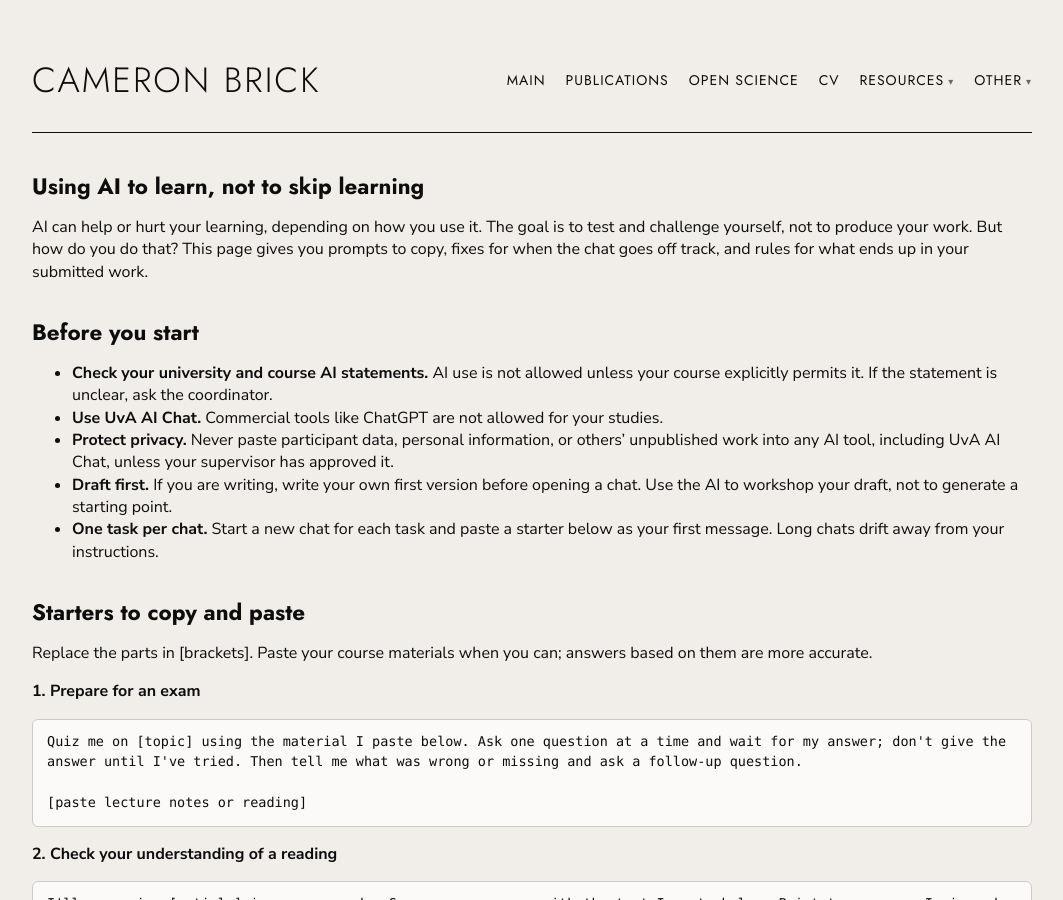
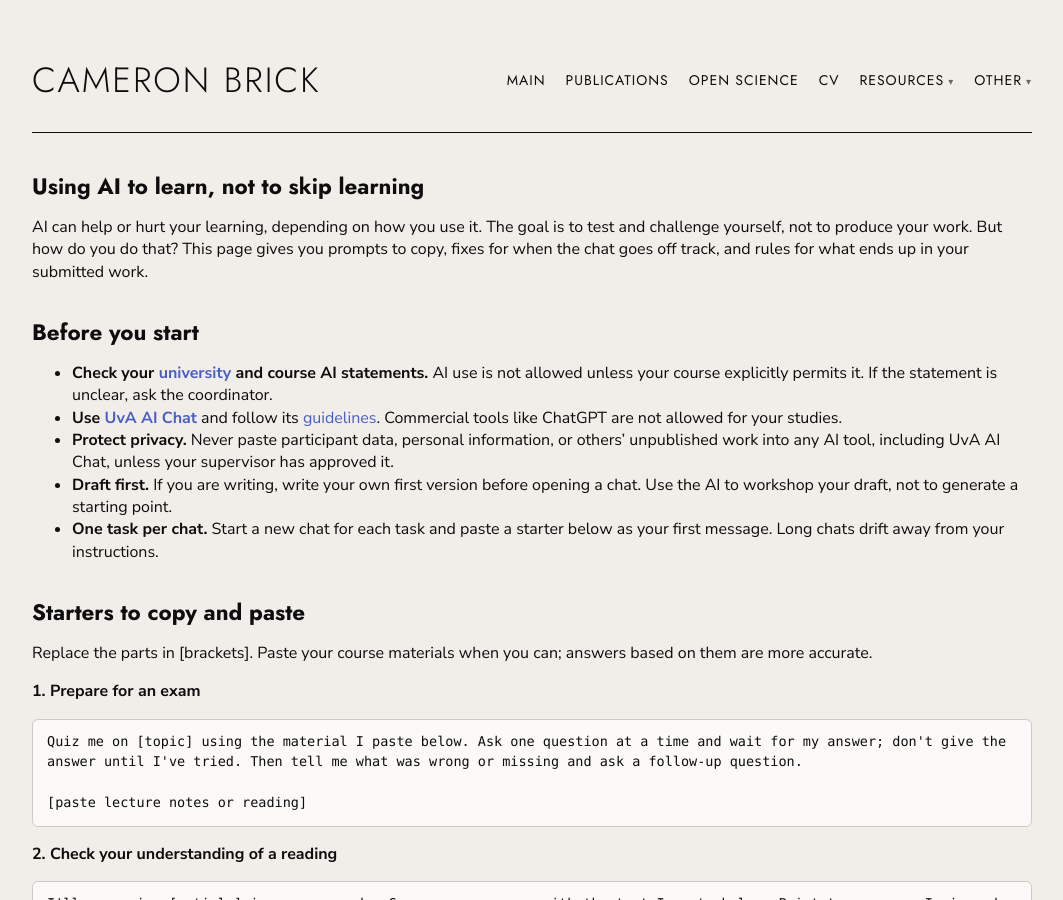
Before and after one commit to brickc/brickc.github.io, a Jekyll site: the page built from ai-advice.md, in a window 1280 px wide and 900 px high. Shown: the whole window, without its empty margins (108-1171 px from the left). Built offline with Jekyll 4.4.1, drawn with Linux system fonts in a browser that asks for light colours.

Commit message:
Restore UvA links on /ai-advice
Co-Authored-By: Claude Opus 5.5 <noreply@anthropic.com>
Claude-Session: https://claude.ai/code/session_0117DPH8iHP9By5rJFB9pwsb

```diff
--- a/ai-advice.md
+++ b/ai-advice.md
@@ -12,8 +12,8 @@ AI can help or hurt your learning, depending on how you use it. The goal is to t
 
 ## Before you start
 
-- **Check your university and course AI statements.** AI use is not allowed unless your course explicitly permits it. If the statement is unclear, ask the coordinator.
-- **Use UvA AI Chat.** Commercial tools like ChatGPT are not allowed for your studies.
+- **Check your [university](https://student.uva.nl/en/information/ai-tools-and-your-studies) and course AI statements.** AI use is not allowed unless your course explicitly permits it. If the statement is unclear, ask the coordinator.
+- **Use [UvA AI Chat](https://aichat.uva.nl/)** and follow its [guidelines](https://student.uva.nl/en/information/uva-ai-chat). Commercial tools like ChatGPT are not allowed for your studies.
 - **Protect privacy.** Never paste participant data, personal information, or others' unpublished work into any AI tool, including UvA AI Chat, unless your supervisor has approved it.
 - **Draft first.** If you are writing, write your own first version before opening a chat. Use the AI to workshop your draft, not to generate a starting point.
 - **One task per chat.** Start a new chat for each task and paste a starter below as your first message. Long chats drift away from your instructions.
```
